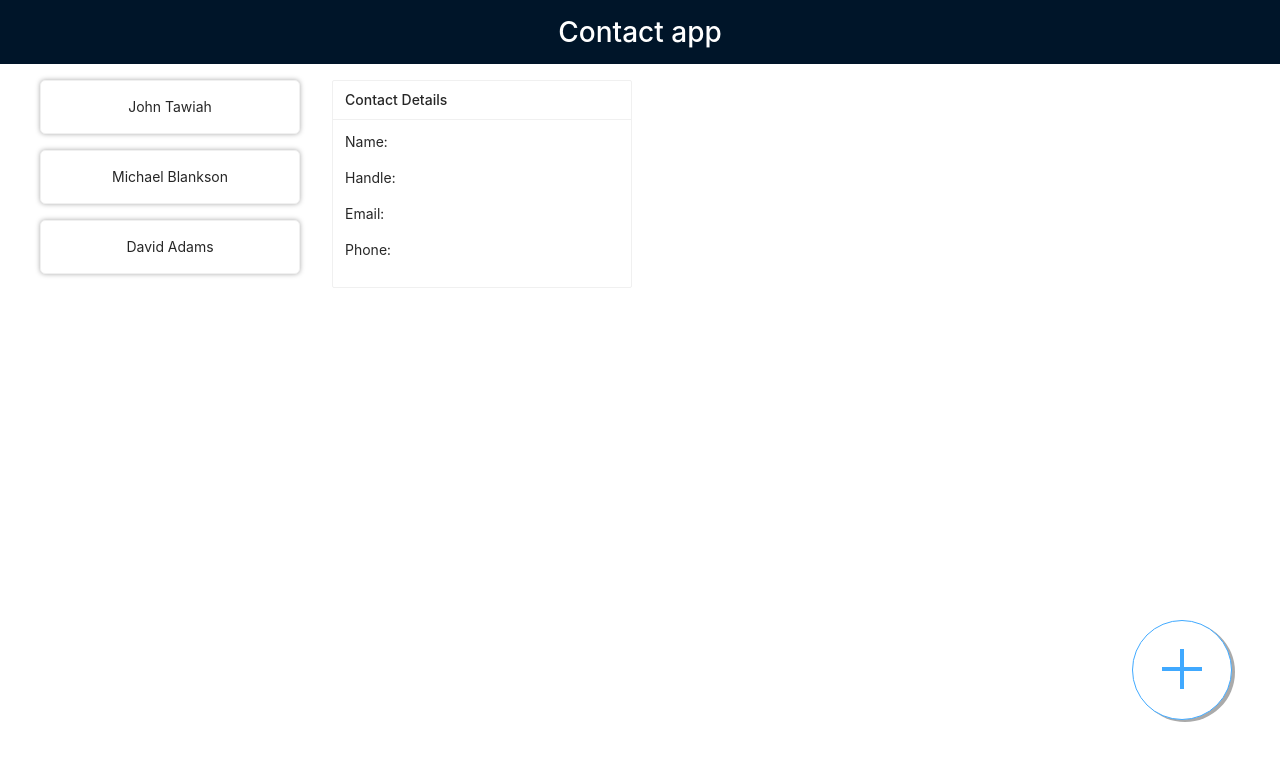
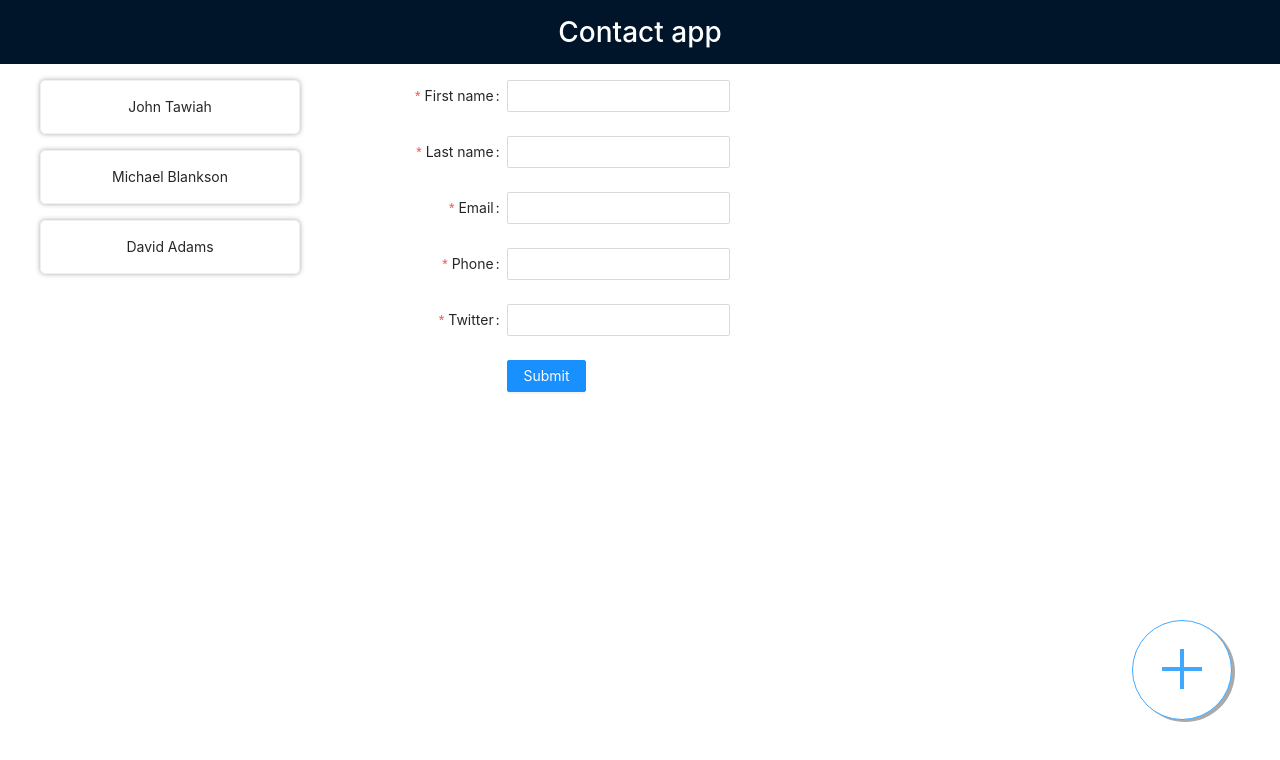
Before and after one commit to JohnTawiah19/contact-app, a React (Create React App) app: page / in a window 1280 px wide. Both pictures are taken after a click on the button 1182 px from the left and 670 px from the top of the page. Shown: the top 760 px of the page. Built offline with nearby package versions, Linux system fonts and the light colour scheme.

Commit message:
Add contact component

```diff
--- a/package.json
+++ b/package.json
@@ -2,6 +2,11 @@
   "name": "contact-app",
   "version": "0.1.0",
   "private": true,
+  "engines": {
+    "node": "12.16.1",
+    "npm": "6.14.3",
+    "yarn": "1.7.0"
+  },
   "dependencies": {
     "@ant-design/icons": "^4.2.2",
     "@apollo/client": "^3.1.4",
--- a/src/App.css
+++ b/src/App.css
@@ -31,6 +31,9 @@
 .contact-details {
   margin: 1rem 2rem;
 }
+.new-contact {
+  margin: 1rem 2rem;
+}
 .contact-list {
   box-shadow: 0 0 5px #aaa;
   border-radius: 5px;
--- /dev/null
+++ b/src/components/AddContact.tsx
@@ -0,0 +1,137 @@
+import React, { Component } from "react";
+import { Button, Input, Form } from "antd";
+import { PlusOutlined } from "@ant-design/icons";
+
+class AddContact extends Component {
+  state = {
+    contactForm: {
+      firstName: "",
+      lastName: "",
+      email: "",
+      phone: "",
+      handle: "",
+    },
+    showAddContact: false,
+  };
+  showForm = () => {
+    this.setState({
+      showAddContact: !this.state.showAddContact ? true : false,
+    });
+    console.log(this.state.showAddContact);
+  };
+
+  handleInput = (e: any) => {
+    this.setState({ [e.target.name]: e.target.value });
+    console.log(this.state);
+  };
+
+  submitform = (e: any) => {
+    e.preventDefault();
+    const newContact = {
+      firstName: this.state.contactForm.firstName,
+      lastName: this.state.contactForm.lastName,
+      email: this.state.contactForm.email,
+      phone: this.state.contactForm.phone,
+      handle: this.state.contactForm.handle,
+    };
+  };
+
+  render() {
+    const layout = {
+      labelCol: { span: 8 },
+      wrapperCol: { span: 16 },
+    };
+    const tailLayout = {
+      wrapperCol: { offset: 8, span: 16 },
+    };
+
+    const onFinish = (values: any) => {
+      console.log("Success:", values);
+    };
+
+    const onFinishFailed = (errorInfo: any) => {
+      console.log("Failed:", errorInfo);
+    };
+
+    return (
+      <div>
+        {this.state.showAddContact && (
+          <div>
+            <Form
+              {...layout}
+              name="basic"
+              initialValues={{ remember: true }}
+              onFinish={onFinish}
+              onFinishFailed={onFinishFailed}
+            >
+              <Form.Item
+                label="First name"
+                name="firstName"
+                rules={[
+                  { required: true, message: "Please input your first name!" },
+                ]}
+              >
+                <Input onChange={this.handleInput} name="firstName" />
+              </Form.Item>
+              <Form.Item
+                label="Last name"
+                name="lastName"
+                rules={[
+                  { required: true, message: "Please input your last name!" },
+                ]}
+              >
+                <Input onChange={this.handleInput} name="lastName" />
+              </Form.Item>
+              <Form.Item
+                label="Email"
+                name="email"
+                rules={[
+                  { required: true, message: "Please input your email!" },
+                ]}
+              >
+                <Input onChange={this.handleInput} name="email" />
+              </Form.Item>
+              <Form.Item
+                label="Phone"
+                name="phone"
+                rules={[
+                  {
+                    required: true,
+                    message: "Please input your phone number!",
+                  },
+                ]}
+              >
+                <Input onChange={this.handleInput} name="phone" />
+              </Form.Item>
+              <Form.Item
+                label="Twitter"
+                name="handle"
+                rules={[
+                  {
+                    required: true,
+                    message: "Please input your Twitter handle!",
+                  },
+                ]}
+              >
+                <Input onChange={this.handleInput} name="handle" />
+              </Form.Item>
+
+              <Form.Item {...tailLayout}>
+                <Button type="primary" htmlType="submit">
+                  Submit
+                </Button>
+              </Form.Item>
+            </Form>
+          </div>
+        )}
+        <div className="add-contact">
+          <Button className="btn" onClick={this.showForm}>
+            <PlusOutlined className="plus" />
+          </Button>
+        </div>
+      </div>
+    );
+  }
+}
+
+export default AddContact;
--- a/src/components/ContactDetails.tsx
+++ b/src/components/ContactDetails.tsx
@@ -13,12 +13,12 @@ interface DetailProps {
 
 class ContactDetails extends Component<DetailProps> {
   state = {
-    visible: true,
+    visible: this.props.visible,
   };
 
   render() {
     const { firstName, lastName, handle } = this.props.contact;
-    console.log(this.state.visible, this.props.visible, firstName);
+    console.log(this.state.visible, this.props.visible);
     return (
       <div>
         {this.state.visible && (
--- a/src/components/ViewContacts.tsx
+++ b/src/components/ViewContacts.tsx
@@ -1,7 +1,7 @@
 import React, { Component } from "react";
-import { Button, Layout, Card } from "antd";
-import { PlusOutlined } from "@ant-design/icons";
+import { Layout, Card } from "antd";
 import ContactDetails from "./ContactDetails";
+import AddContact from "./AddContact";
 
 class ViewContacts extends Component {
   state = {
@@ -19,7 +19,10 @@ class ViewContacts extends Component {
     const details = this.state.contacts.find((list) => {
       return list.id === +itemId;
     });
-    this.setState({ details, modalState: true });
+    this.setState({ details });
+    !this.state.modalState
+      ? this.setState({ modalState: true })
+      : this.setState({ modalState: false });
   };
 
   render() {
@@ -54,11 +57,9 @@ class ViewContacts extends Component {
               visible={this.state.modalState}
             />
           </div>
-        </div>
-        <div className="add-contact">
-          <Button className="btn">
-            <PlusOutlined className="plus" />
-          </Button>
+          <div className="new-contact">
+            <AddContact />
+          </div>
         </div>
       </div>
     );
```
